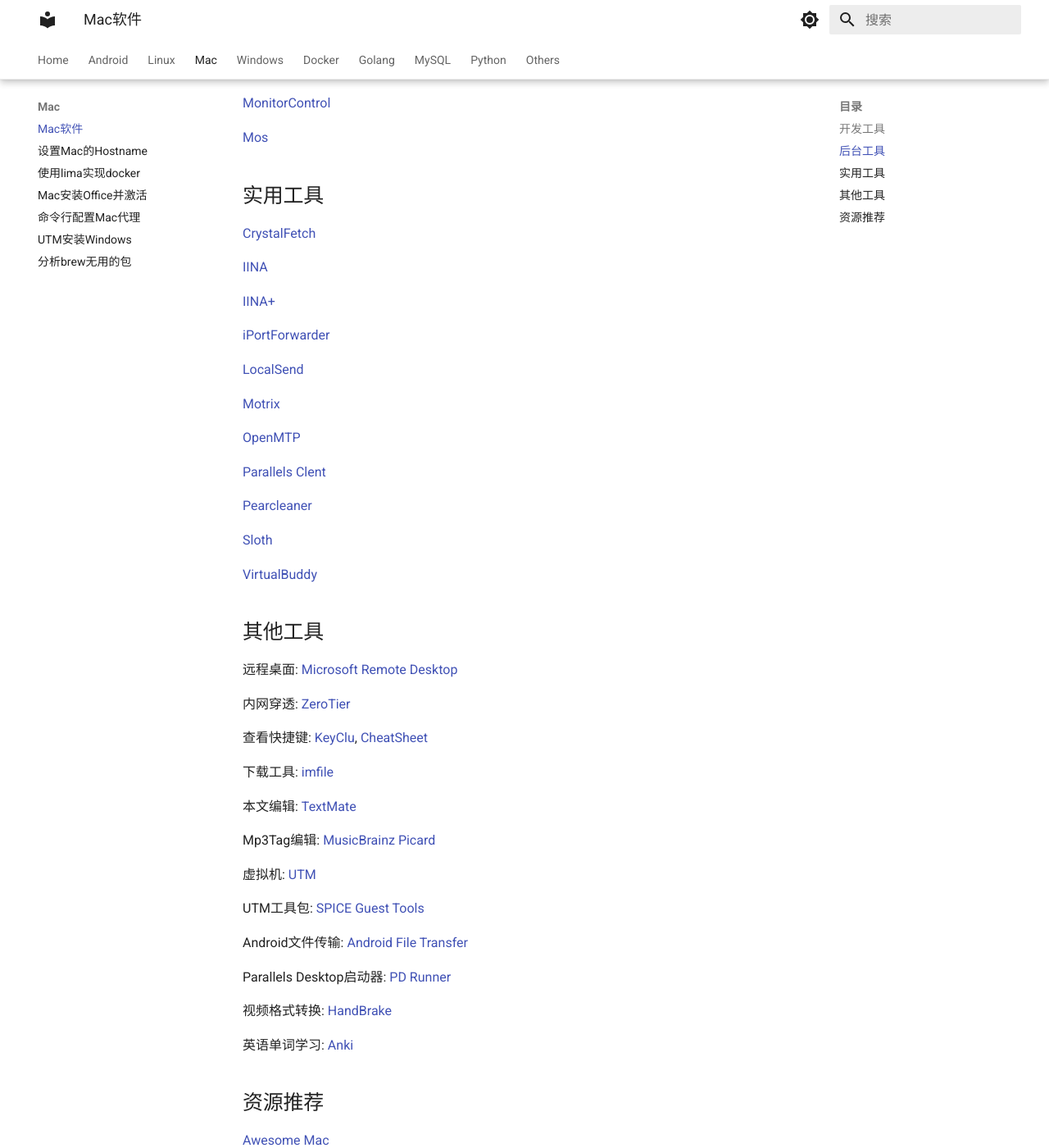
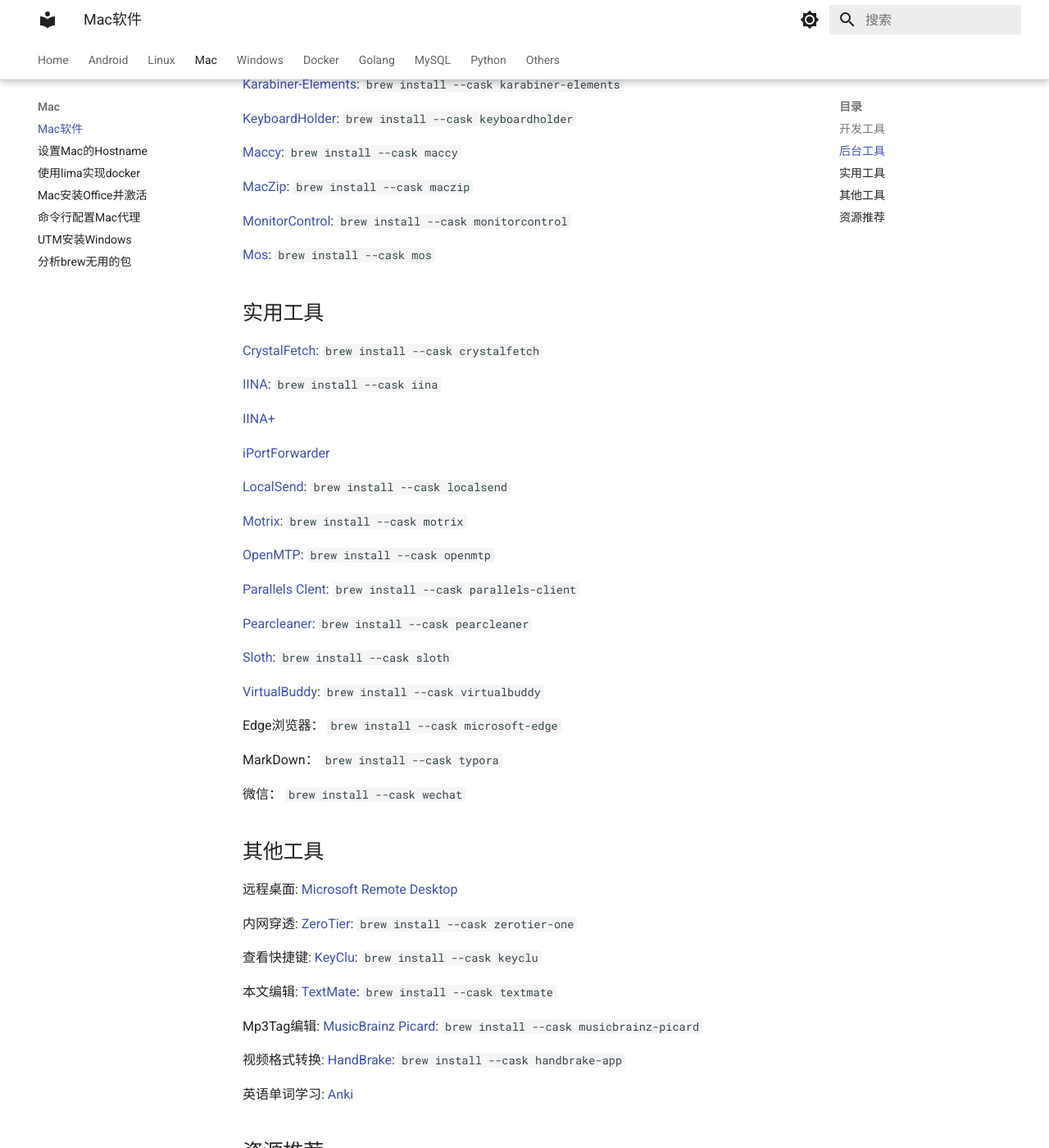
Before and after one commit to gfourdx/mydocs, an MkDocs documentation site: the page built from docs/mac/MacOS软件.md, in a window 1280 px wide and 1400 px high, scrolled down 1123 px. Shown: the whole window at 82% size. Built offline with MkDocs 1.6.1 and Material for MkDocs 9.7.7, drawn with Linux system fonts in a browser that asks for light colours; some of the changed text lies outside the part shown.

Commit message:
更新文档

```diff
--- a/docs/mac/MacOS软件.md
+++ b/docs/mac/MacOS软件.md
@@ -6,29 +6,37 @@
 
 `defaults write com.apple.systempreferences AttentionPrefBundleIDs 0`
 
+---
+
+破解工具： https://github.com/QiuChenly/CoreInject?tab=readme-ov-file
+
+Adobe下载工具： https://github.com/X1a0He/Adobe-Downloader
+
+---
+
 ## 开发工具
 
-[ARDM](https://github.com/qishibo/AnotherRedisDesktopManager)
+[ARDM](https://github.com/qishibo/AnotherRedisDesktopManager): `brew install --cask another-redis-desktop-manager`
 
-[CotEditor](https://github.com/coteditor/CotEditor)
+[CotEditor](https://github.com/coteditor/CotEditor): `brew install --cask coteditor`
 
-[DBeaver](https://github.com/dbeaver/dbeaver/)
+[DBeaver](https://github.com/dbeaver/dbeaver/): `brew install --cask dbeaver-community`
 
 [DevHub](https://github.com/jaywcjlove/DevHub)
 
-[DevToys](https://github.com/DevToys-app/DevToys)
+[DevToys](https://github.com/DevToys-app/DevToys): `brew install --cask devtoys`
 
-[Ghostty](https://github.com/ghostty-org/ghostty)
+[Ghostty](https://github.com/ghostty-org/ghostty): `brew install --cask ghostty`
 
-[Hoppscotch](https://hoppscotch.com/download)
+[Hoppscotch](https://hoppscotch.com/download): `brew install --cask hoppscotch`
 
-[OrbStack](https://github.com/orbstack/orbstack)
+[OrbStack](https://github.com/orbstack/orbstack): `brew install --cask orbstack`
 
 [Fish](https://github.com/fish-shell/fish-shell)
 
-[VS Code](https://code.visualstudio.com/Download)
+[VS Code](https://code.visualstudio.com/Download): `brew install --cask visual-studio-code`
 
-[Zed](https://github.com/zed-industries/zed)
+[Zed](https://github.com/zed-industries/zed): `brew install --cask zed`
 
 ## 后台工具
 
@@ -38,65 +46,61 @@
 
 [ClashX.Meta](https://github.com/MetaCubeX/ClashX.Meta)
 
-[Karabiner-Elements](https://github.com/pqrs-org/Karabiner-Elements)
+[Karabiner-Elements](https://github.com/pqrs-org/Karabiner-Elements): `brew install --cask karabiner-elements`
 
-[KeyboardHolder](https://github.com/leaves615/KeyboardHolder)
+[KeyboardHolder](https://github.com/leaves615/KeyboardHolder): `brew install --cask keyboardholder`
 
-[Maccy](https://github.com/p0deje/Maccy)
+[Maccy](https://github.com/p0deje/Maccy): `brew install --cask maccy`
 
-[MacZip](https://ezip.awehunt.com/)
+[MacZip](https://ezip.awehunt.com/): `brew install --cask maczip`
 
-[MonitorControl](https://github.com/MonitorControl/MonitorControl)
+[MonitorControl](https://github.com/MonitorControl/MonitorControl): `brew install --cask monitorcontrol`
 
-[Mos](https://github.com/Caldis/Mos)
+[Mos](https://github.com/Caldis/Mos): `brew install --cask mos`
 
 ## 实用工具
 
-[CrystalFetch](https://github.com/TuringSoftware/CrystalFetch)
+[CrystalFetch](https://github.com/TuringSoftware/CrystalFetch): `brew install --cask crystalfetch`
 
-[IINA](https://github.com/iina/iina)
+[IINA](https://github.com/iina/iina): `brew install --cask iina`
 
 [IINA+](https://github.com/xjbeta/iina-plus)
 
 [iPortForwarder](https://github.com/hronro/iPortForwarder)
 
-[LocalSend](https://github.com/localsend/localsend)
+[LocalSend](https://github.com/localsend/localsend): `brew install --cask localsend`
 
-[Motrix](https://github.com/agalwood/Motrix)
+[Motrix](https://github.com/agalwood/Motrix): `brew install --cask motrix`
 
-[OpenMTP](https://github.com/ganeshrvel/openmtp)
+[OpenMTP](https://github.com/ganeshrvel/openmtp): `brew install --cask openmtp`
 
-[Parallels Clent](https://www.parallels.com/products/ras/download/client/)
+[Parallels Clent](https://www.parallels.com/products/ras/download/client/): `brew install --cask parallels-client`
 
-[Pearcleaner](https://github.com/alienator88/Pearcleaner)
+[Pearcleaner](https://github.com/alienator88/Pearcleaner): `brew install --cask pearcleaner`
 
-[Sloth](https://github.com/sveinbjornt/Sloth)
+[Sloth](https://github.com/sveinbjornt/Sloth): `brew install --cask sloth`
 
-[VirtualBuddy](https://github.com/insidegui/VirtualBuddy)
+[VirtualBuddy](https://github.com/insidegui/VirtualBuddy): `brew install --cask virtualbuddy`
+
+Edge浏览器： `brew install --cask microsoft-edge`
+
+MarkDown： `brew install --cask typora`
+
+微信： `brew install --cask wechat`
 
 ## 其他工具
 
 远程桌面: [Microsoft Remote Desktop](https://go.microsoft.com/fwlink/?linkid=868963)
 
-内网穿透: [ZeroTier](https://www.zerotier.com/)
+内网穿透: [ZeroTier](https://www.zerotier.com/): `brew install --cask zerotier-one`
 
-查看快捷键: [KeyClu](https://github.com/Anze/KeyCluCask), [CheatSheet](https://www.mediaatelier.com/CheatSheet/feedNotes.php)
+查看快捷键: [KeyClu](https://github.com/Anze/KeyCluCask): `brew install --cask keyclu`
 
-下载工具: [imfile](https://github.com/imfile-io/imfile-desktop)
+本文编辑: [TextMate](https://github.com/textmate/textmate): `brew install --cask textmate`
 
-本文编辑: [TextMate](https://github.com/textmate/textmate)
+Mp3Tag编辑: [MusicBrainz Picard](https://github.com/metabrainz/picard): `brew install --cask musicbrainz-picard`
 
-Mp3Tag编辑: [MusicBrainz Picard](https://github.com/metabrainz/picard)
-
-虚拟机: [UTM](https://github.com/utmapp/UTM)
-
-UTM工具包: [SPICE Guest Tools](https://mac.getutm.app/support/)
-
-Android文件传输: [Android File Transfer](https://www.android.com/filetransfer/)
-
-Parallels Desktop启动器: [PD Runner](https://macapp.org.cn/app/pd-runner.html)
-
-视频格式转换: [HandBrake](https://handbrake.fr/)
+视频格式转换: [HandBrake](https://handbrake.fr/): `brew install --cask handbrake-app`
 
 英语单词学习: [Anki](https://apps.ankiweb.net/)
 
--- a/main.py
+++ /dev/null
@@ -1,6 +0,0 @@
-def main():
-    print("Hello from mydocs!")
-
-
-if __name__ == "__main__":
-    main()
```
Also changed, not shown: pyproject.toml (+55 -2 lines), 2 other files.
